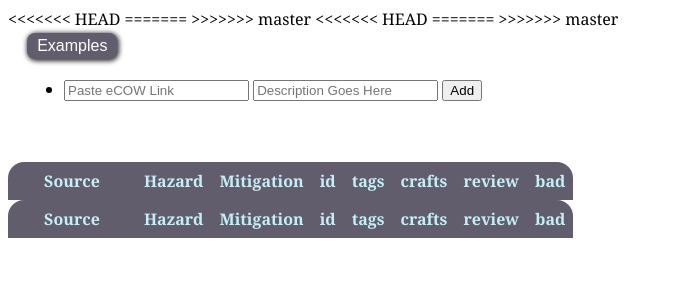
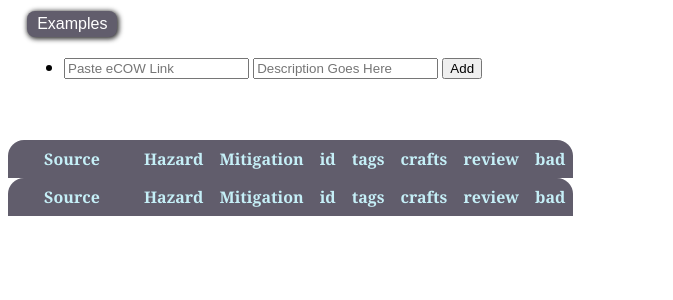
Before and after one commit to freddyyeddy/ecow.ninja, a PHP site: page / in a window 1280 px wide. Shown: the top 300 px of the page, without its empty margins (0-673 px from the left). Run offline with PHP 8.4, Linux system fonts and the light colour scheme; data comes from the database, SQL or seed files in the repository; lists and menus that the app fills with data are empty; some libraries are stand-ins or nearby versions.

Commit message:
Un F%%%ing this think

```diff
--- a/ecow.html
+++ b/ecow.html
@@ -1,9 +1,3 @@
-<<<<<<< HEAD
-
-
-
-=======
->>>>>>> master
 <script type="text/javascript">
   var url_string = window.location.href
   var url = new URL(url_string);
--- a/index.php
+++ b/index.php
@@ -19,8 +19,6 @@ require("inc/var.php");
 
 <script>
 
-<<<<<<< HEAD
-=======
 function sidebar(){
 $(".sidebar").toggleClass("open transition");
 }
@@ -63,7 +61,7 @@ console.log(array);
 }
 
 
->>>>>>> master
+
 // 	function for remaing characters in textarea
 	function remaing_char(box,out,max){
 
@@ -179,20 +177,13 @@ console.log(array);
 
 
 		var oTable;
-<<<<<<< HEAD
 
-  $(document).ready(function() {
-=======
->>>>>>> master
 
   $(document).ready(function() {
 
-<<<<<<< HEAD
 
-// 		Functions
+  $(document).ready(function() {
 
-
-=======
 // 		Functions
 
 // add("https://ecowalaska.bpweb.bp.com/permitvision/editor/#/certificate/BP05-K-GPB-GC2#298773?selectedTab=actions&wizardStep=","New Test Permit #");
@@ -229,7 +220,7 @@ $('#Examples ul').prepend(
 )
 
 };
->>>>>>> master
+
 
 // 		Copy Text To Clipboard
 		function copyTextToClipboard(text) {
@@ -380,11 +371,10 @@ var separr = value.split(', ');
 
 		yadcf.init(oTable, [
 
-<<<<<<< HEAD
+
 					}
 				},
-=======
->>>>>>> master
+
 // 			{column_number : 1},
 // 			{column_number : 2},
 // 			{column_number : 3},
@@ -503,19 +493,13 @@ Poop;
 
 
 </script>
-<<<<<<< HEAD
 
-=======
->>>>>>> master
 </head>
 <body>
 	  <svg display="none" version="1.1" xmlns="http://www.w3.org/2000/svg" xmlns:xlink="http://www.w3.org/1999/xlink" width="768" height="800" viewBox="0 0 768 800"><defs><g id="icon-close"><path class="path1" d="M31.708 25.708c-0-0-0-0-0-0l-9.708-9.708 9.708-9.708c0-0 0-0 0-0 0.105-0.105 0.18-0.227 0.229-0.357 0.133-0.356 0.057-0.771-0.229-1.057l-4.586-4.586c-0.286-0.286-0.702-0.361-1.057-0.229-0.13 0.048-0.252 0.124-0.357 0.228 0 0-0 0-0 0l-9.708 9.708-9.708-9.708c-0-0-0-0-0-0-0.105-0.104-0.227-0.18-0.357-0.228-0.356-0.133-0.771-0.057-1.057 0.229l-4.586 4.586c-0.286 0.286-0.361 0.702-0.229 1.057 0.049 0.13 0.124 0.252 0.229 0.357 0 0 0 0 0 0l9.708 9.708-9.708 9.708c-0 0-0 0-0 0-0.104 0.105-0.18 0.227-0.229 0.357-0.133 0.355-0.057 0.771 0.229 1.057l4.586 4.586c0.286 0.286 0.702 0.361 1.057 0.229 0.13-0.049 0.252-0.124 0.357-0.229 0-0 0-0 0-0l9.708-9.708 9.708 9.708c0 0 0 0 0 0 0.105 0.105 0.227 0.18 0.357 0.229 0.356 0.133 0.771 0.057 1.057-0.229l4.586-4.586c0.286-0.286 0.362-0.702 0.229-1.057-0.049-0.13-0.124-0.252-0.229-0.357z"></path></g></defs></svg>
 
 
-<<<<<<< HEAD
-=======
 
->>>>>>> master
 	<div class="wrapper">
 	<div class="grid" style="margin-left: 1em;">
 	<div class="col-1-4">
--- a/maximo.html
+++ b/maximo.html
@@ -1,5 +1,3 @@
-
-
 <script type="text/javascript">
   var url_string = window.location.href
   var url = new URL(url_string);
```
